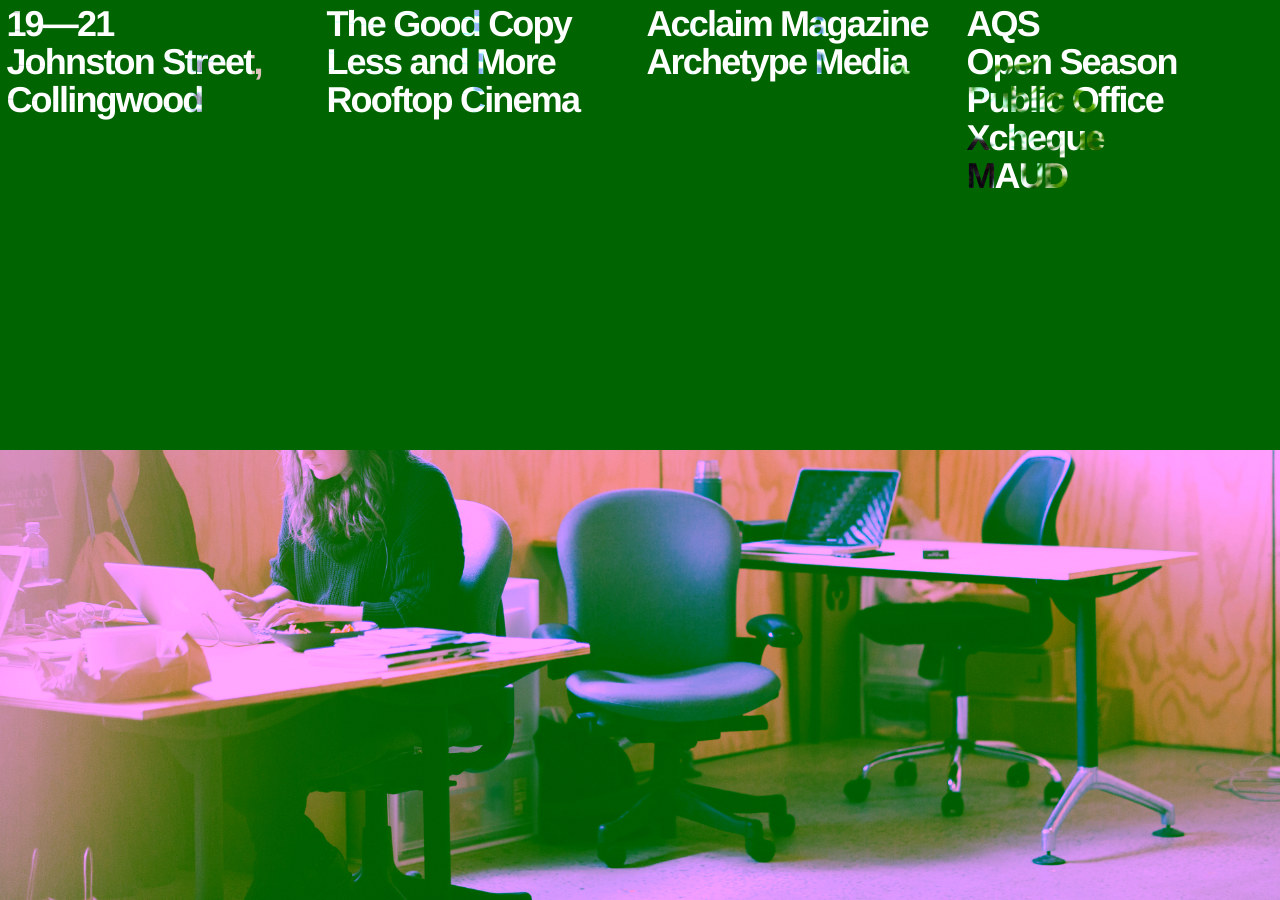
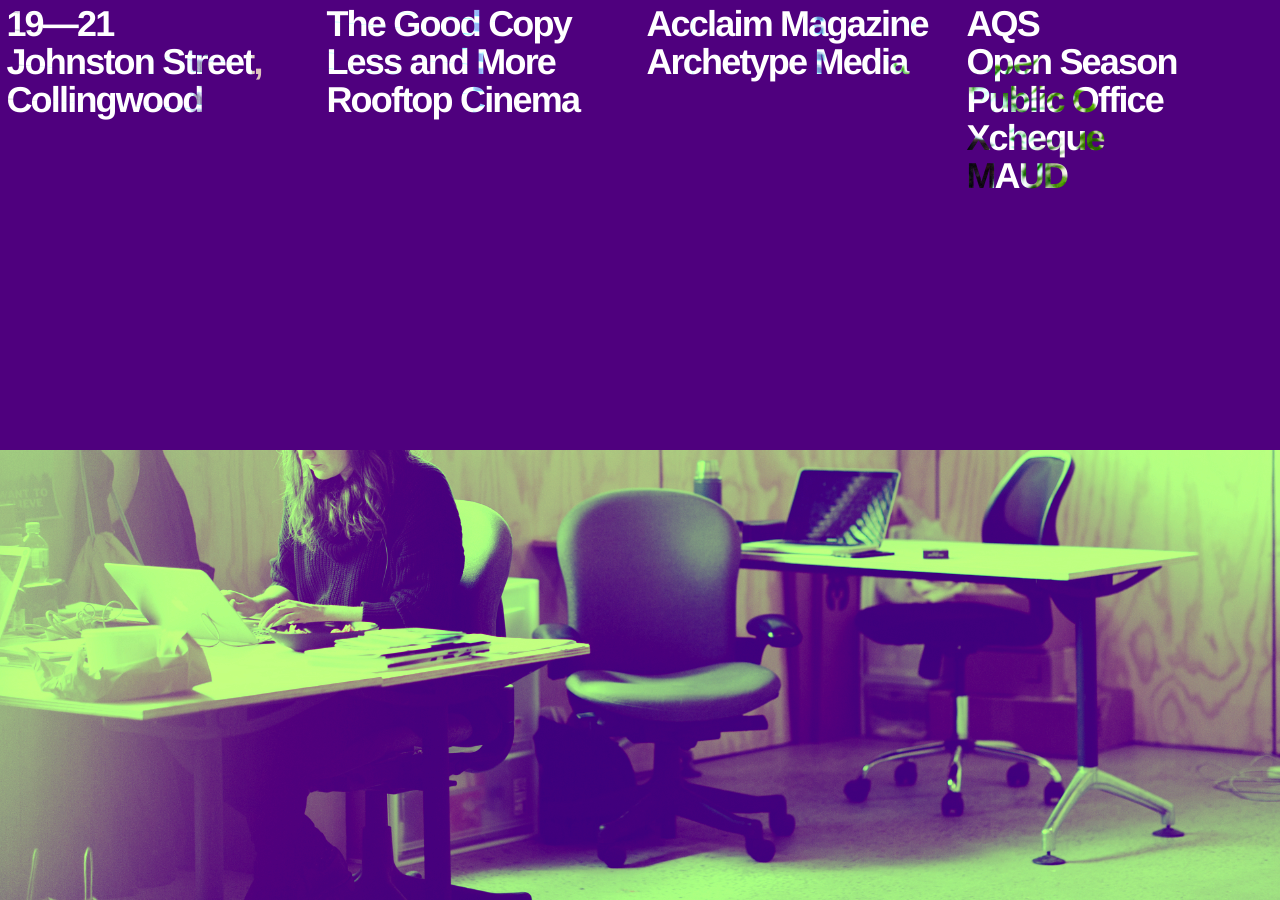
Before and after one commit to 19-21/website-siteleaf, a Jekyll site: the page built from index.markdown, in a window 1280 px wide. Built offline with Jekyll 4.4.1, drawn with Linux system fonts in a browser that asks for light colours.

Commit message:
Updated Office 1 and 9 other files

```diff
--- /dev/null
+++ b/_includes/background-images.html
@@ -0,0 +1,8 @@
+<style>
+
+ {% for image in page["background images"] %}
+  .image-{{ forloop.index }} .image {
+    background-image: url({{ image }});
+  }
+{% endfor %}
+</style>
--- /dev/null
+++ b/_includes/colours.html
@@ -0,0 +1,8 @@
+<style>
+ {% for colour in page.colours %}
+  .colour-{{ forloop.index }} {
+    --primary-color: {{ colour }};
+  }
+{% endfor %}
+
+</style>
--- a/_includes/scripts.html
+++ b/_includes/scripts.html
@@ -1,6 +1,6 @@
     <script type="text/javascript">
-      var randColour = Math.floor(Math.random() * 4) + 1,
-          randImage = Math.floor(Math.random() * 4) + 1;
+      var randColour = Math.floor(Math.random() * {{ page.colours | size }}) + 1,
+          randImage = Math.floor(Math.random() * {{ page["background images"] | size }}) + 1;
       var colour = "colour-" + randColour;
       var image = "image-" + randImage;
       document.addEventListener("DOMContentLoaded", function(event) {
--- a/_layouts/default.html
+++ b/_layouts/default.html
@@ -6,6 +6,8 @@
     <title>19-21 Johnston Street, Collingwood</title>
     <meta name="description" content="{{ site.metadesc }}">
     <link rel="stylesheet" href="/assets/styles/19-21.css">
+    {% include background-images.html %}
+    {% include colours.html %}
     {% include scripts.html %}
   </head>
   <body id="body" class="block-colour">
--- a/assets/styles/19-21.scss
+++ b/assets/styles/19-21.scss
@@ -153,35 +153,3 @@ ul, li {
   background-position: center center;
   filter: contrast(1.5);
 }
-
-.image-1 .image {
-  background-image: url(../images/office-1.jpg);
-}
-
-.image-2 .image {
-  background-image: url(../images/office-2.jpg);
-}
-
-.image-3 .image {
-  background-image: url(../images/office-3.jpg);
-}
-
-.image-4 .image {
-  background-image: url(../images/office-4.jpg);
-}
-
-.colour-1 {
-  --primary-color: darkred;
-}
-
-.colour-2 {
-  --primary-color: midnightblue;
-}
-
-.colour-3 {
-  --primary-color: black;
-}
-
-.colour-4 {
-  --primary-color: darkgreen;
-}
--- a/index.markdown
+++ b/index.markdown
@@ -9,4 +8,16 @@ address text: |
 
   Collingwood
 map url: https://goo.gl/maps/njDdtTRqxt12
+background images:
+- "/uploads/office-1.jpg"
+- "/uploads/office-2.jpg"
+- "/uploads/office-3.jpg"
+- "/uploads/office-4.jpg"
+colours:
+- "#8B0000"
+- "#191970"
+- "#000000"
+- "#006400"
+- "#4f007e"
+layout: home
 ---
```
Also changed, not shown: other parts of index.markdown (+0 -1 lines), _uploads/office-1.jpg (added), _uploads/office-2.jpg (added), _uploads/office-3.jpg (added), _uploads/office-4.jpg (added).
